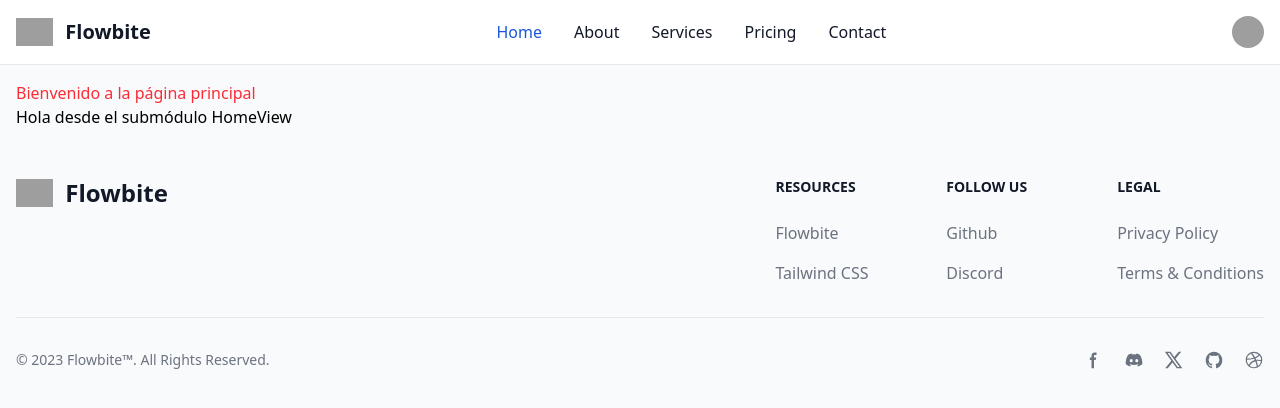
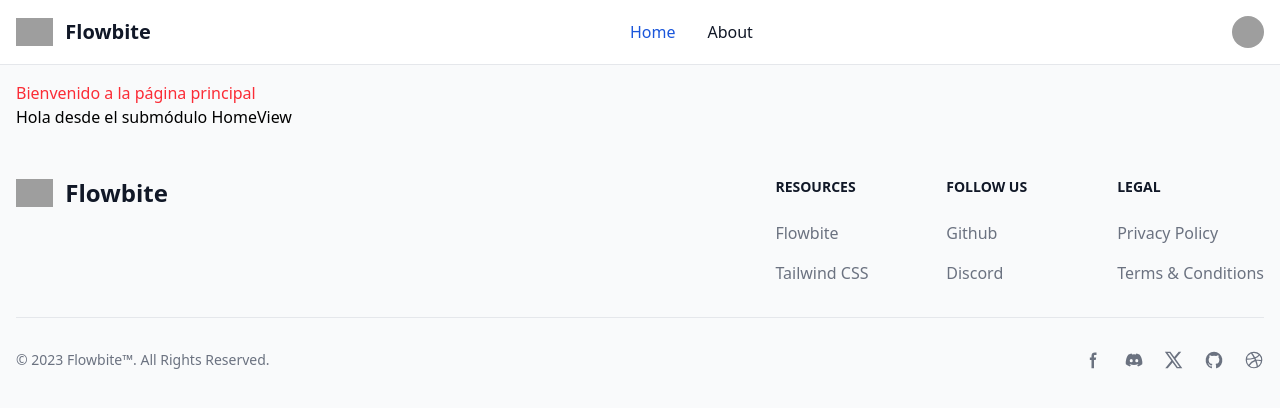
Before and after one commit to Klvst3r/klvst3r-vue, a Vue app: page / in a window 1280 px wide. Shown: the top 408 px of the page. Built offline with nearby package versions, Linux system fonts and the light colour scheme; grey boxes are pictures that could not be loaded.

Commit message:
4. Link activo, url y estilos mediante props en componente hijo

```diff
--- a/src/layouts/public/components/PublicNav.vue
+++ b/src/layouts/public/components/PublicNav.vue
@@ -1,5 +1,7 @@
 <script setup>
 import { ref } from 'vue'
+//import PublicNav from '@/layouts/public/components/PublicNav.vue'
+import PublicNavLink from './PublicNavLink.vue'
 
 const openMenu = ref(false)
 </script>
@@ -126,40 +128,21 @@ const openMenu = ref(false)
           class="font-medium flex flex-col p-4 md:p-0 mt-4 border border-default rounded-base bg-neutral-secondary-soft md:flex-row md:space-x-8 md:mt-0 md:border-0 md:bg-neutral-primary"
         >
           <li>
-            <a
+            <!-- <a
               href="#"
               class="block py-2 px-3 text-white bg-brand rounded md:bg-transparent md:text-fg-brand md:p-0"
               aria-current="page"
               >Home</a
-            >
+            >-->
+            <PublicNavLink :to="{ name: 'home' }"> Home </PublicNavLink>
           </li>
           <li>
-            <a
+            <!--   <a
               href="#"
               class="block py-2 px-3 text-heading rounded hover:bg-neutral-tertiary md:hover:bg-transparent md:border-0 md:hover:text-fg-brand md:p-0 md:dark:hover:bg-transparent"
               >About</a
-            >
-          </li>
-          <li>
-            <a
-              href="#"
-              class="block py-2 px-3 text-heading rounded hover:bg-neutral-tertiary md:hover:bg-transparent md:border-0 md:hover:text-fg-brand md:p-0 md:dark:hover:bg-transparent"
-              >Services</a
-            >
-          </li>
-          <li>
-            <a
-              href="#"
-              class="block py-2 px-3 text-heading rounded hover:bg-neutral-tertiary md:hover:bg-transparent md:border-0 md:hover:text-fg-brand md:p-0 md:dark:hover:bg-transparent"
-              >Pricing</a
-            >
-          </li>
-          <li>
-            <a
-              href="#"
-              class="block py-2 px-3 text-heading rounded hover:bg-neutral-tertiary md:hover:bg-transparent md:border-0 md:hover:text-fg-brand md:p-0 md:dark:hover:bg-transparent"
-              >Contact</a
-            >
+            >-->
+            <PublicNavLink to="/about"> About </PublicNavLink>
           </li>
         </ul>
       </div>
--- /dev/null
+++ b/src/layouts/public/components/PublicNavLink.vue
@@ -0,0 +1,62 @@
+<script setup>
+import { computed } from 'vue'
+// useRoute nos da la información de la URL actual (el "mapa")
+import { RouterLink, useRoute } from 'vue-router'
+
+// defineOptions es para configurar el comportamiento del componente
+defineOptions({
+  // Al poner inheritAttrs en false, le decimos a Vue:
+  // "No pongas automáticamente las clases del padre en el div raíz, yo las controlaré"
+  inheritAttrs: false,
+})
+
+// Definimos qué datos esperamos recibir desde fuera
+const props = defineProps({
+  to: {
+    type: [String, Object], // Aceptamos tanto "/ruta" como { name: 'ruta' }
+    required: true,
+  },
+})
+
+// Creamos una instancia para observar la ruta actual
+const route = useRoute()
+
+// Esta función se recalcula automáticamente cada vez que la URL cambia
+const isActive = computed(() => {
+  // Si por error no hay destino, no está activo
+  if (!props.to) return false
+
+  // Caso 1: Si pasaron un string (ej: to="/about")
+  // Comparamos el path de la URL con el string recibido
+  if (typeof props.to === 'string') {
+    return route.path === props.to
+  }
+
+  // Caso 2: Si pasaron un objeto con nombre (ej: :to="{ name: 'home' }")
+  if (props.to.name) {
+    return route.name === props.to.name
+  }
+
+  // Caso 3: Si pasaron un objeto con path (ej: :to="{ path: '/about' }")
+  if (props.to.path) {
+    return route.path === props.to.path
+  }
+
+  return false
+})
+</script>
+
+<template>
+  <RouterLink
+    v-bind="$attrs"
+    :to="to"
+    class="block py-2 px-3 md:p-0 rounded transition-colors"
+    :class="[
+      isActive
+        ? 'text-white bg-brand md:bg-transparent md:text-fg-brand' // Estilos si estoy en esta página
+        : 'text-heading hover:bg-neutral-tertiary md:hover:bg-transparent md:border-0 md:hover:text-fg-brand', // Estilos si NO estoy
+    ]"
+  >
+    <slot />
+  </RouterLink>
+</template>
```
